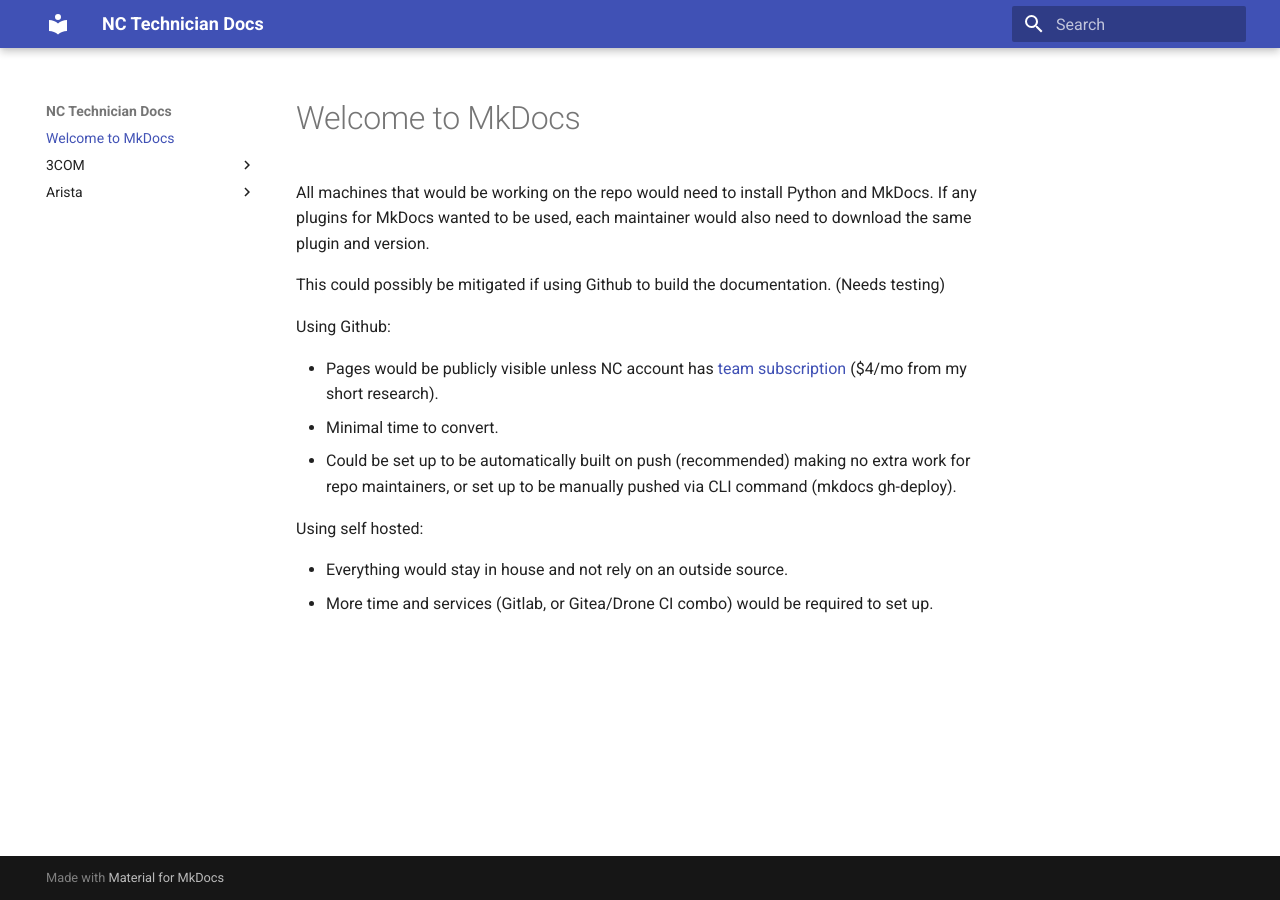
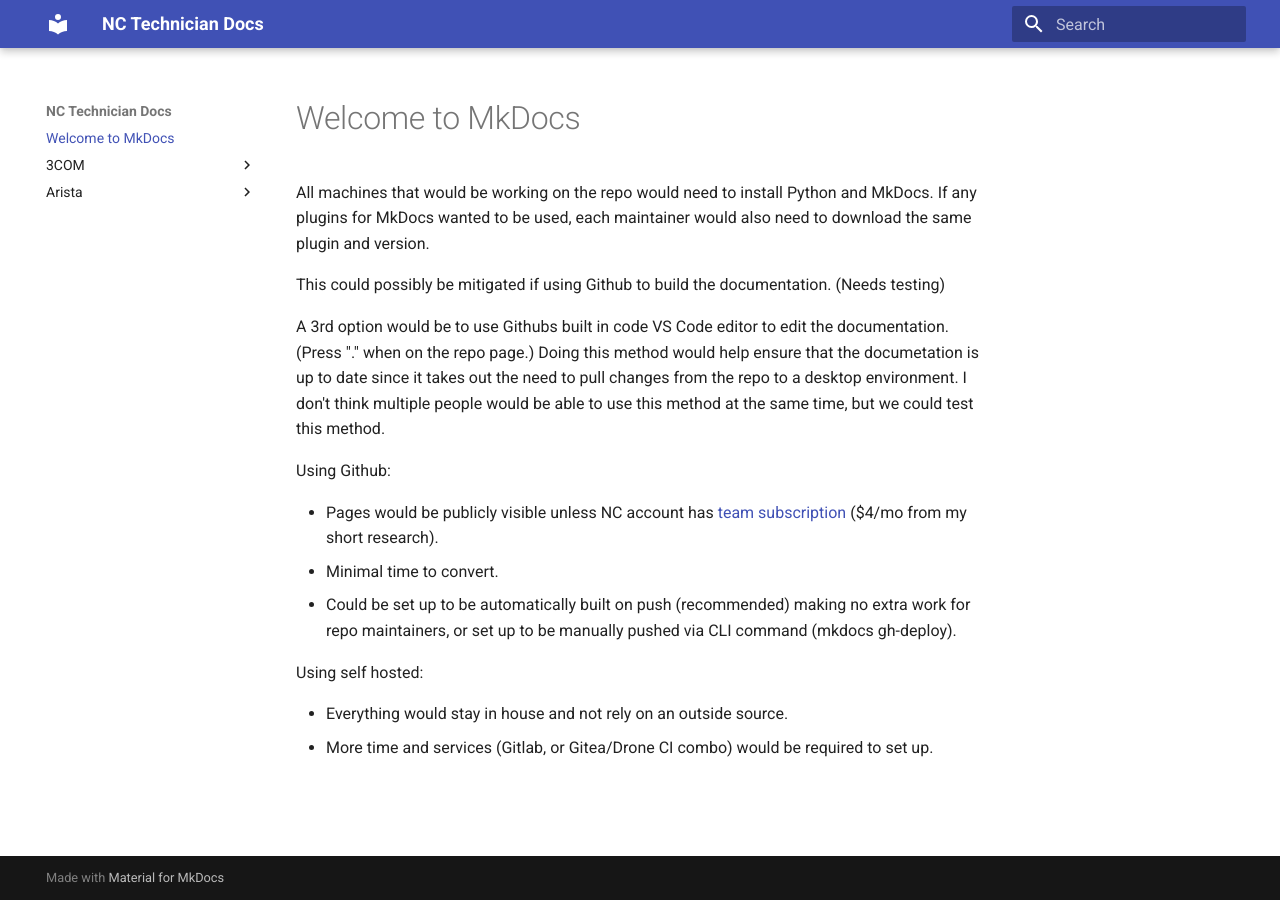
Before and after one commit to NCMattC/NC-Docs-Demo, an MkDocs documentation site: the page built from docs/index.md, in a window 1280 px wide. Built offline with MkDocs 1.6.1 and Material for MkDocs 9.7.7, drawn with Linux system fonts in a browser that asks for light colours.

Commit message:
OPTIONS!

```diff
--- a/docs/index.md
+++ b/docs/index.md
@@ -3,6 +3,8 @@
 All machines that would be working on the repo would need to install Python and MkDocs. If any plugins for MkDocs wanted to be used, each maintainer would also need to download the same plugin and version.
 
 This could possibly be mitigated if using Github to build the documentation. (Needs testing)
+
+A 3rd option would be to use Githubs built in code VS Code editor to edit the documentation. (Press "." when on the repo page.) Doing this method would help ensure that the documetation is up to date since it takes out the need to pull changes from the repo to a desktop environment. I don't think multiple people would be able to use this method at the same time, but we could test this method.
 
 Using Github:
 
```
